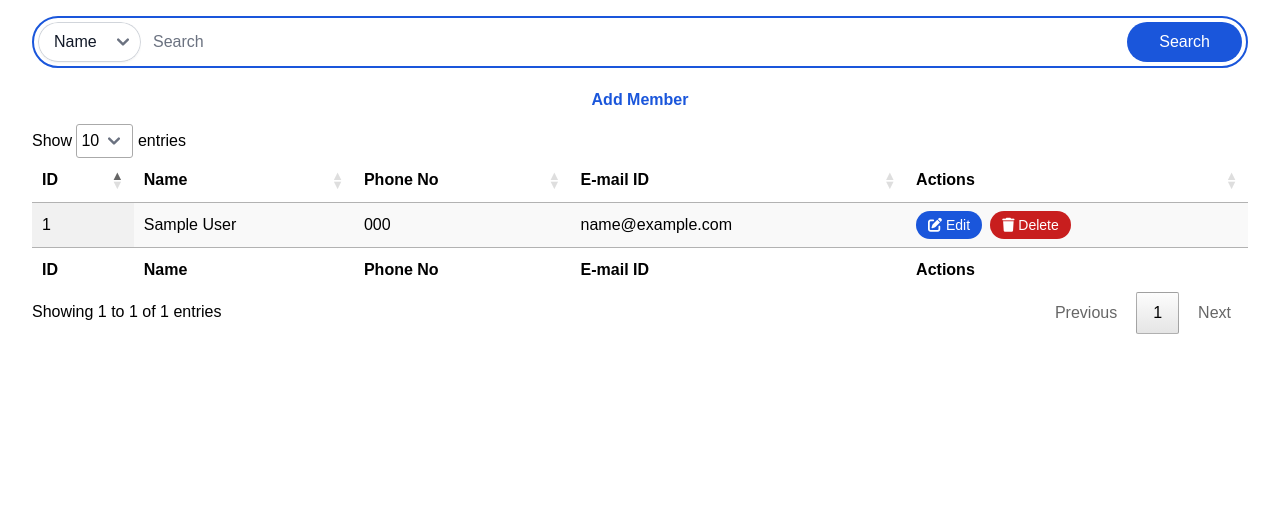
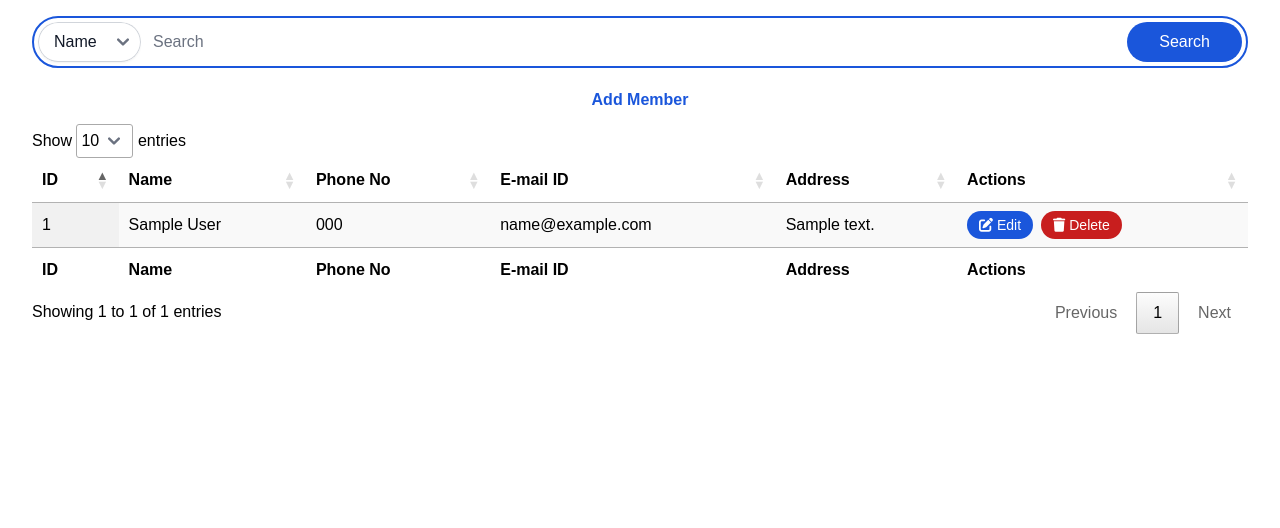
Before and after one commit to tanmoysrt/geenie, a Flask app: template templates/members/show.html in a window 1280 px wide. Shown: the part 84-612 px from the top of the page. Run offline with Flask 3, Linux system fonts and the light colour scheme; the template is opened without the code that fills it: values that come from a table or form of the project are taken from there, others are empty; tables that the repository leaves empty hold one stand-in row (values such as "Sample post"); some libraries are stand-ins or nearby versions.

Commit message:
feat: add member details link in transactions table

```diff
--- a/static/css/style.css
+++ b/static/css/style.css
@@ -2153,6 +2153,10 @@ input:checked + .toggle-bg {
   color: rgb(255 255 255 / var(--tw-text-opacity));
 }
 
+.underline {
+  text-decoration-line: underline;
+}
+
 .opacity-0 {
   opacity: 0;
 }
--- a/templates/members/show.html
+++ b/templates/members/show.html
@@ -13,7 +13,7 @@
       <option value="phone">Phone</option>
     </select>
     <input type="text" placeholder="Search" name="query" id="search-query" class="block w-full rounded-full border-0 text-sm text-gray-900 focus:ring-0 lg:text-base" />
-    <button type="submit" class="focus:ring-blue-300 lg:block hidden min-h-full rounded-full bg-blue-700 px-8 font-medium text-white hover:bg-blue-800 focus:outline-none focus:ring-1">Search</button>
+    <button type="submit" class="hidden min-h-full rounded-full bg-blue-700 px-8 font-medium text-white hover:bg-blue-800 focus:outline-none focus:ring-1 focus:ring-blue-300 lg:block">Search</button>
   </form>
 
   <!-- Mobile search button -->
@@ -41,6 +41,7 @@
         <th>Name</th>
         <th>Phone No</th>
         <th>E-mail ID</th>
+        <th>Address</th>
         <th>Actions</th>
       </tr>
     </thead>
@@ -51,6 +52,7 @@
         <td>{{ member.name }}</td>
         <td>{{ member.phone }}</td>
         <td>{{ member.email }}</td>
+        <td>{{ member.address }}</td>
         <td class="flex space-x-2">
           <!-- Edit button -->
           <a href="/members/{{ member.id }}/edit" class="rounded-full bg-blue-700 px-3 py-1 text-sm font-normal text-white hover:bg-blue-800 focus:outline-none focus:ring-1 focus:ring-blue-300"> <i class="fa-solid fa-edit text-sm"></i> Edit </a>
@@ -66,6 +68,7 @@
         <th>Name</th>
         <th>Phone No</th>
         <th>E-mail ID</th>
+        <th>Address</th>
         <th>Actions</th>
       </tr>
     </tfoot>
--- a/templates/transactions/show.html
+++ b/templates/transactions/show.html
@@ -17,7 +17,7 @@
       <option value="member_phone">Phone No</option>
     </select>
     <input type="text" placeholder="Search" name="query" id="search-query" class="block w-full rounded-full border-0 text-sm text-gray-900 focus:ring-0 lg:text-base" />
-    <button type="submit" class="focus:ring-blue-300 lg:block hidden min-h-full rounded-full bg-blue-700 px-8 font-medium text-white hover:bg-blue-800 focus:outline-none focus:ring-1">Search</button>
+    <button type="submit" class="hidden min-h-full rounded-full bg-blue-700 px-8 font-medium text-white hover:bg-blue-800 focus:outline-none focus:ring-1 focus:ring-blue-300 lg:block">Search</button>
   </form>
 
   <!-- Mobile search button -->
@@ -49,7 +49,7 @@
         <td>{{ transaction.book.title }}</td>
         <td>{{ transaction.book.isbn }}</td>
         <td>{{ transaction.count }}</td>
-        <td>{{ transaction.member.name }} [ID {{ transaction.member.id }}]</td>
+        <td><a href="/members?type=email&query={{ transaction.member.email }}" target="_blank" class="text-blue-600 underline">{{ transaction.member.name }} [ID {{ transaction.member.id }}]</a></td>
         <td>{{ transaction.issue_date }}</td>
         <td>{% if transaction.is_returned %} {{ transaction.return_date }} {% else %} -- {% endif %}</td>
         <td>{% if transaction.is_returned %} {{ transaction.charges_paid }} {% else %} -- {% endif %}</td>
```
